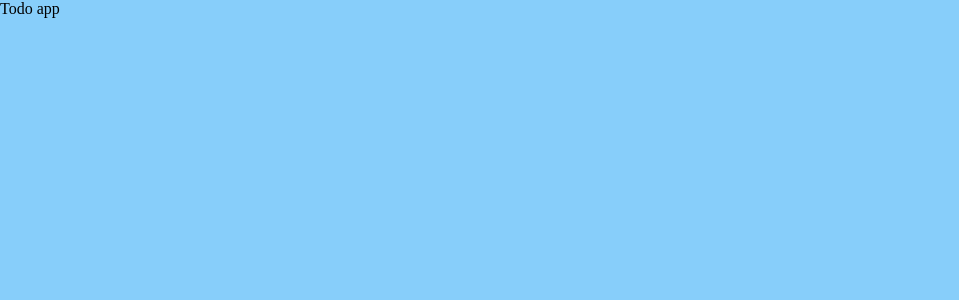
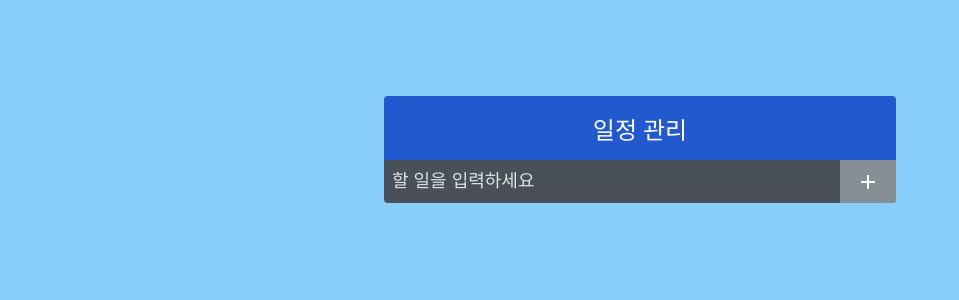
Before and after one commit to lilianaaaaa/deal-with-react, a React (Create React App) app: page / in a window 1280 px wide. Shown: the top 300 px of the page, without its empty margins (0-959 px from the left). Built offline with nearby package versions, Linux system fonts and the light colour scheme.

Commit message:
Todo Template & Todo Insert

```diff
--- a/src/App.js
+++ b/src/App.js
@@ -1,5 +1,11 @@
+import TodoTemplate from "./components/TodoTemplate";
+import TodoInsert from "./components/TodoInsert";
 const App = () => {
-  return <div>Todo app</div>;
+  return(
+  <TodoTemplate>
+    <TodoInsert/>
+  </TodoTemplate>
+  );
 };
 
 export default App;
--- /dev/null
+++ b/src/components/TodoInsert.js
@@ -0,0 +1,26 @@
+//import React, { useState, useCallback } from 'react';
+import { MdAdd } from 'react-icons/md';
+import './TodoInsert.scss';
+
+const TodoInsert = ({ onInsert }) => {
+//   const [value, setValue] = useState('');
+
+//   const onChange = useCallback((e) => {
+//     setValue(e.target.value);
+//   }, []);
+
+  return (
+    <form className="TodoInsert">
+      <input
+        placeholder="할 일을 입력하세요"
+        // value={value}
+        // onChange={onChange}
+      />
+      <button type="submit">
+        <MdAdd />
+      </button>
+    </form>
+  );
+};
+
+export default TodoInsert;
--- /dev/null
+++ b/src/components/TodoInsert.scss
@@ -0,0 +1,37 @@
+.TodoInsert {
+  display: flex;
+  background: #495057;
+  input {
+    // 기본 스타일 초기화
+    background: none;
+    outline: none;
+    border: none;
+    padding: 0.5rem;
+    font-size: 1.125rem;
+    line-height: 1.5;
+    color: white;
+    &::placeholder {
+      color: #dee2e6;
+    }
+    // 버튼을 제외한 영역을 모두 차지하기
+    flex: 1;
+  }
+  button {
+    // 기본 스타일 초기화
+    background: none;
+    outline: none;
+    border: none;
+    background: #868e96;
+    color: white;
+    padding-left: 1rem;
+    padding-right: 1rem;
+    font-size: 1.5rem;
+    display: flex;
+    align-items: center;
+    cursor: pointer;
+    transition: 0.1s background ease-in;
+    &:hover {
+      background: #adb5bd;
+    }
+  }
+}
--- /dev/null
+++ b/src/components/TodoTemplate.js
@@ -0,0 +1,13 @@
+import React from 'react';
+import './TodoTemplate.scss';
+
+const TodoTemplate = ({ children }) => {
+  return (
+    <div className="TodoTemplate">
+      <div className="app-title">일정 관리</div>
+      <div className="content">{children}</div>
+    </div>
+  );
+};
+
+export default TodoTemplate;
--- /dev/null
+++ b/src/components/TodoTemplate.scss
@@ -0,0 +1,22 @@
+.TodoTemplate {
+  width: 512px;
+  // width가 주어진 상태에서 좌우 중앙 정렬
+  margin-left: auto;
+  margin-right: auto;
+  margin-top: 6rem;
+  border-radius: 4px;
+  overflow: hidden;
+
+  .app-title {
+    background: #2259cf;
+    color: white;
+    height: 4rem;
+    font-size: 1.5rem;
+    display: flex;
+    align-items: center;
+    justify-content: center;
+  }
+  .content {
+    background: white;
+  }
+}
--- /dev/null
+++ b/src/jsconfig.json
@@ -0,0 +1,5 @@
+{
+    "compilerOptions": {
+        "target": "es6"
+    }
+}
```
